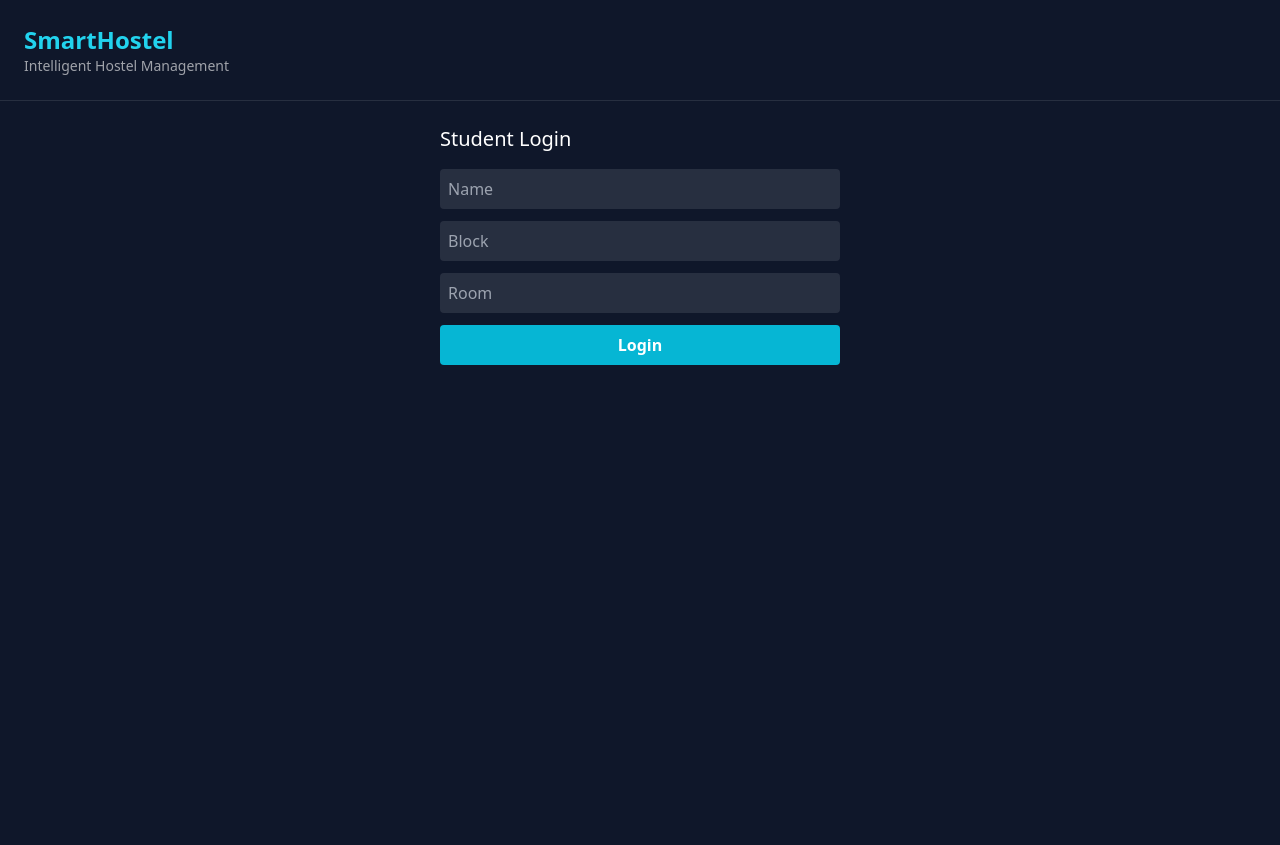
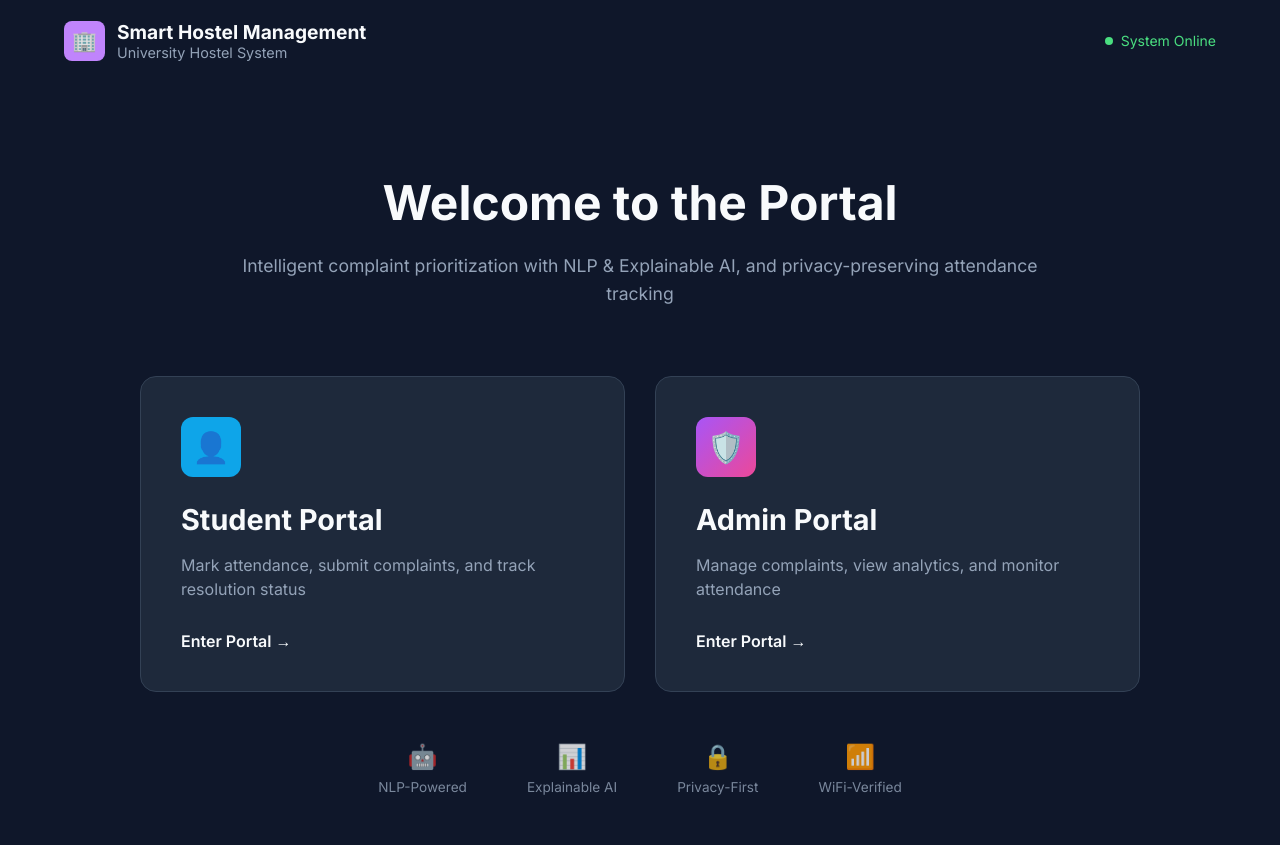
Before and after one commit to Sasank-cyber/UHCS, a Flask app: page / in a window 1280 px wide. Before the commit the page ends 365 px from the top, so only its background shows below. Run offline with Flask 3, Linux system fonts and the light colour scheme; some libraries are stand-ins or nearby versions.

Commit message:
Add files via upload

```diff
--- a/templates/index.html
+++ b/templates/index.html
@@ -1,92 +1,205 @@
-<!doctype html>
+<!DOCTYPE html>
 <html lang="en">
-    <head>
-        <meta charset="UTF-8" />
-        <title>SmartHostel</title>
-        <script src="https://cdn.tailwindcss.com"></script>
-    </head>
+<head>
+    <meta charset="UTF-8">
+    <meta name="viewport" content="width=device-width, initial-scale=1.0">
+    <title>Smart Hostel Management</title>
+    <link href="https://fonts.googleapis.com/css2?family=Inter:wght@300;400;600;700&display=swap" rel="stylesheet">
+    <style>
+        :root {
+            --bg-color: #0f172a;
+            --card-bg: #1e293b;
+            --text-main: #f8fafc;
+            --text-dim: #94a3b8;
+            --accent-blue: #38bdf8;
+            --accent-purple: #c084fc;
+        }
 
-    <body class="bg-slate-900 text-white">
-        <!-- Header -->
-        <header class="p-6 border-b border-white/10">
-            <h1 class="text-2xl font-bold text-cyan-400">SmartHostel</h1>
-            <p class="text-sm text-white/60">Intelligent Hostel Management</p>
-        </header>
+        body {
+            margin: 0;
+            padding: 0;
+            font-family: 'Inter', sans-serif;
+            background-color: var(--bg-color);
+            color: var(--text-main);
+            display: flex;
+            flex-direction: column;
+            align-items: center;
+            min-height: 100vh;
+        }
 
-        <!-- Login -->
-        <section class="p-6 max-w-md mx-auto">
-            <h2 class="text-xl mb-4">Student Login</h2>
+        /* Header Styles */
+        header {
+            width: 90%;
+            max-width: 1200px;
+            padding: 20px 0;
+            display: flex;
+            justify-content: space-between;
+            align-items: center;
+        }
 
-            <input
-                id="name"
-                placeholder="Name"
-                class="w-full p-2 mb-3 rounded bg-white/10"
-            />
+        .brand {
+            display: flex;
+            align-items: center;
+            gap: 12px;
+        }
 
-            <input
-                id="block"
-                placeholder="Block"
-                class="w-full p-2 mb-3 rounded bg-white/10"
-            />
+        .brand-icon {
+            background: var(--accent-purple);
+            padding: 8px;
+            border-radius: 8px;
+            font-size: 20px;
+        }
 
-            <input
-                id="room"
-                placeholder="Room"
-                class="w-full p-2 mb-3 rounded bg-white/10"
-            />
+        .system-status {
+            color: #4ade80;
+            font-size: 14px;
+            display: flex;
+            align-items: center;
+            gap: 8px;
+        }
 
-            <button
-                onclick="login()"
-                class="w-full bg-cyan-500 py-2 rounded font-semibold"
-            >
-                Login
-            </button>
-        </section>
+        .status-dot {
+            height: 8px;
+            width: 8px;
+            background-color: #4ade80;
+            border-radius: 50%;
+        }
 
-        <!-- Dashboard -->
-        <section id="dashboard" class="hidden p-6 max-w-3xl mx-auto">
-            <h2 id="welcome" class="text-xl mb-4"></h2>
+        /* Hero Section */
+        .hero {
+            text-align: center;
+            margin-top: 60px;
+            max-width: 800px;
+        }
 
-            <!-- Attendance -->
-            <div class="bg-white/5 p-4 rounded-xl mb-6">
-                <h3 class="mb-2 font-semibold">Attendance</h3>
-                <button
-                    onclick="markAttendance()"
-                    class="bg-green-500 px-4 py-2 rounded"
-                >
-                    Mark Present
-                </button>
+        .hero h1 {
+            font-size: 3rem;
+            margin-bottom: 20px;
+            font-weight: 700;
+        }
+
+        .hero p {
+            color: var(--text-dim);
+            line-height: 1.6;
+            font-size: 1.1rem;
+        }
+
+        /* Cards Section */
+        .card-container {
+            display: flex;
+            gap: 30px;
+            margin-top: 50px;
+            width: 90%;
+            max-width: 1000px;
+        }
+
+        .card {
+            background: var(--card-bg);
+            border: 1px solid #334155;
+            border-radius: 16px;
+            padding: 40px;
+            flex: 1;
+            transition: transform 0.2s, border-color 0.2s;
+        }
+
+        .card:hover {
+            border-color: #475569;
+            transform: translateY(-5px);
+        }
+
+        .portal-icon {
+            width: 60px;
+            height: 60px;
+            border-radius: 12px;
+            display: flex;
+            align-items: center;
+            justify-content: center;
+            font-size: 30px;
+            margin-bottom: 25px;
+        }
+
+        .blue-icon { background: #0ea5e9; }
+        .purple-icon { background: linear-gradient(135deg, #a855f7, #ec4899); }
+
+        .card h2 { margin-bottom: 15px; font-size: 1.8rem; }
+        .card p { color: var(--text-dim); margin-bottom: 30px; line-height: 1.5; }
+
+        .enter-link {
+            text-decoration: none;
+            color: var(--text-main);
+            font-weight: 600;
+            display: flex;
+            align-items: center;
+            gap: 10px;
+        }
+
+        .enter-link:hover { opacity: 0.8; }
+
+        /* Footer Icons */
+        .features-footer {
+            margin-top: auto;
+            padding: 50px 0;
+            display: flex;
+            gap: 60px;
+            opacity: 0.8;
+        }
+
+        .feature-item {
+            text-align: center;
+            font-size: 0.85rem;
+            color: var(--text-dim);
+        }
+
+        .feature-icon {
+            display: block;
+            font-size: 24px;
+            margin-bottom: 8px;
+        }
+
+    </style>
+</head>
+<body>
+
+    <header>
+        <div class="brand">
+            <div class="brand-icon">🏢</div>
+            <div>
+                <div style="font-weight: 700; font-size: 1.2rem;">Smart Hostel Management</div>
+                <div style="font-size: 0.9rem; color: var(--text-dim);">University Hostel System</div>
             </div>
+        </div>
+        <div class="system-status">
+            <span class="status-dot"></span> System Online
+        </div>
+    </header>
 
-            <!-- Complaint -->
-            <div class="bg-white/5 p-4 rounded-xl">
-                <h3 class="mb-2 font-semibold">Complaint</h3>
+    <main class="hero">
+        <h1>Welcome to the Portal</h1>
+        <p>Intelligent complaint prioritization with NLP & Explainable AI, and privacy-preserving attendance tracking</p>
+    </main>
 
-                <select
-                    id="category"
-                    class="w-full mb-2 p-2 bg-white/10 rounded"
-                >
-                    <option value="water">Water</option>
-                    <option value="electricity">Electricity</option>
-                    <option value="wifi">WiFi</option>
-                    <option value="safety">Safety</option>
-                </select>
+    <div class="card-container">
+        <div class="card">
+            <div class="portal-icon blue-icon">👤</div>
+            <h2>Student Portal</h2>
+            <p>Mark attendance, submit complaints, and track resolution status</p>
+            <a href="StudentPortal_sign.html" class="enter-link">Enter Portal &rarr;</a>
+        </div>
 
-                <textarea
-                    id="desc"
-                    class="w-full p-2 bg-white/10 rounded mb-2"
-                    placeholder="Describe issue..."
-                ></textarea>
+        <div class="card">
+            <div class="portal-icon purple-icon">🛡️</div>
+            <h2>Admin Portal</h2>
+            <p>Manage complaints, view analytics, and monitor attendance</p>
+            <a href="admin_signin.html" class="enter-link">Enter Portal &rarr;</a>
+        </div>
+    </div>
 
-                <button
-                    onclick="submitComplaint()"
-                    class="bg-amber-500 px-4 py-2 rounded"
-                >
-                    Submit
-                </button>
-            </div>
-        </section>
+    <footer class="features-footer">
+        <div class="feature-item"><span class="feature-icon">🤖</span>NLP-Powered</div>
+        <div class="feature-item"><span class="feature-icon">📊</span>Explainable AI</div>
+        <div class="feature-item"><span class="feature-icon">🔒</span>Privacy-First</div>
+        <div class="feature-item"><span class="feature-icon">📶</span>WiFi-Verified</div>
+    </footer>
 
-        <script src="/static/js/app.js"></script>
-    </body>
+</body>
 </html>
```
Also changed, not shown: templates/StudentPortal_sign.html (added, +218 -0 lines), templates/admin_signin.html (added, +226 -0 lines).
